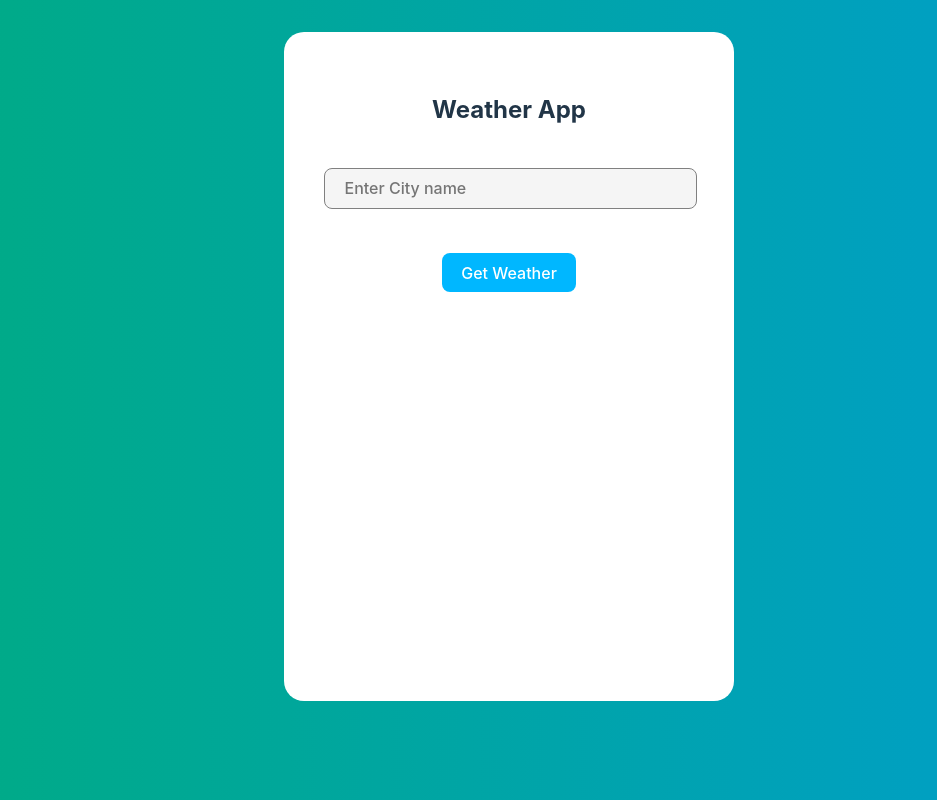
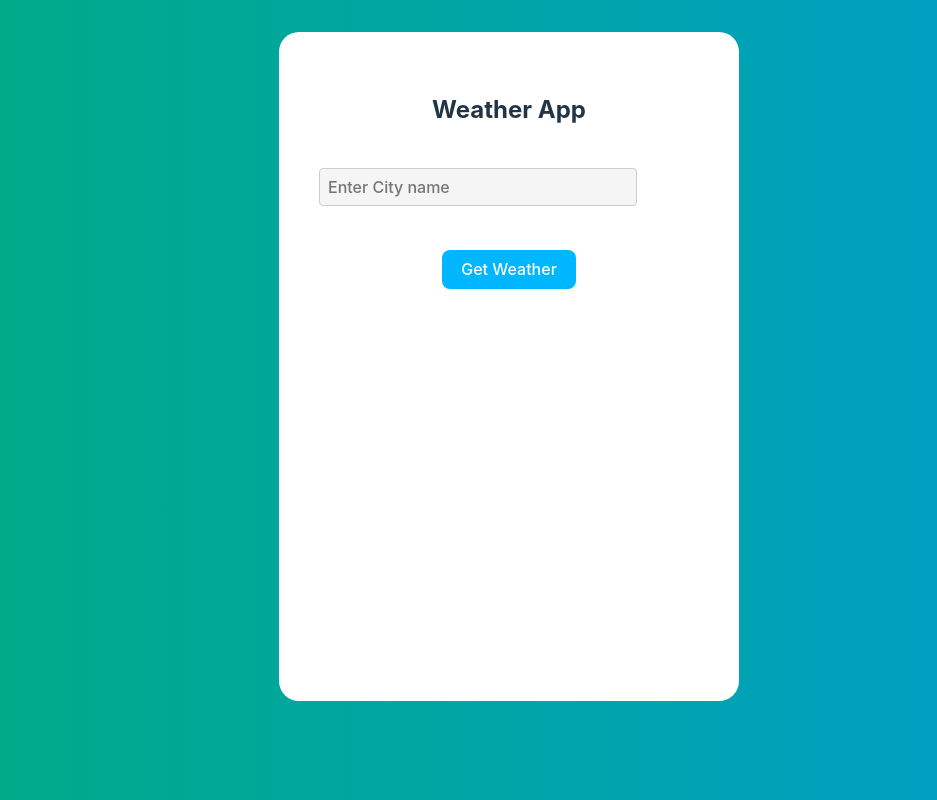
Before and after one commit to haseeb0307/weatherapp, a React (Vite) app: page / in a window 1280 px wide. Shown: the whole page, without its empty margins (171-1108 px from the left). Built offline with nearby package versions, Linux system fonts and the light colour scheme.

Commit message:
add css for button

```diff
--- a/src/App.jsx
+++ b/src/App.jsx
@@ -62,7 +62,7 @@ function App() {
             onChange={handleChange}
             placeholder='Enter City name'
           />
-          {city && <span className="clear-btn" onClick={clearInput}>×</span>} {/* Cross button */}
+          {city && <span className="clear-btn" onClick={clearInput}>×</span>}
         </div>
         <br />
         <button onClick={getWeather}>Get Weather</button>
--- a/src/index.css
+++ b/src/index.css
@@ -90,3 +90,30 @@ input {
   border-radius: 20px;
   background-color: white;
 }
+
+
+
+.input-container {
+  position: relative;
+  width: 300px;
+}
+
+input[type="text"] {
+  width: 100%;
+  padding: 8px;
+  border: 1px solid #ccc;
+  border-radius: 4px;
+}
+
+.clear-btn {
+  position: absolute;
+  right: 10px;
+  top: 50%;
+  transform: translateY(-50%);
+  font-size: 18px;
+  cursor: pointer;
+}
+
+.clear-btn:hover {
+  color: red;
+}
```
